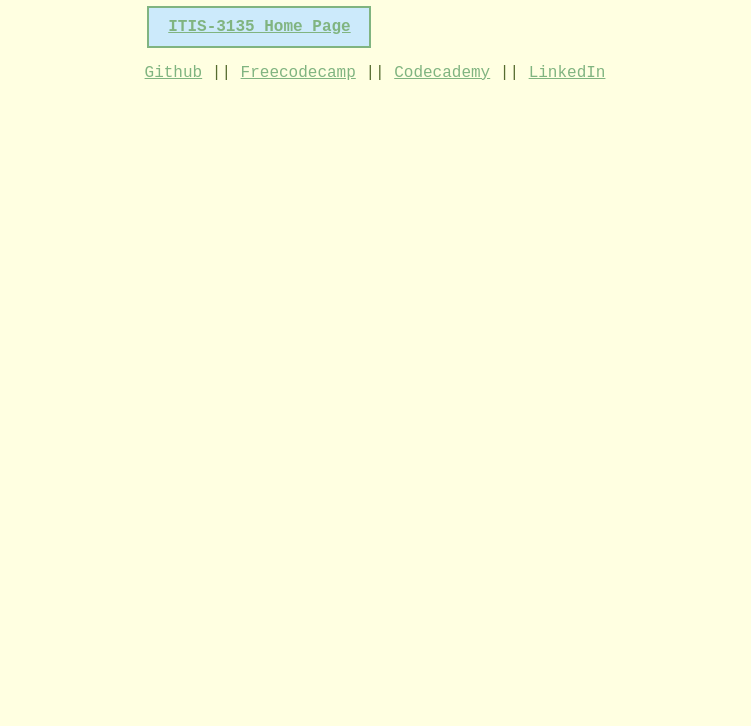
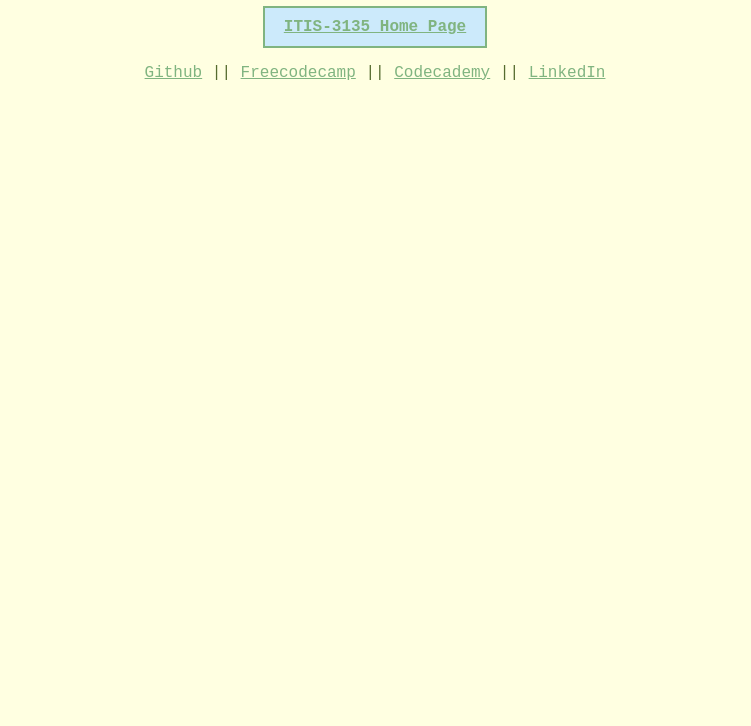
Before and after one commit to LoriCabrie26/LoriCabrie26.github.io, a plain HTML site: page index.html in a window 1280 px wide. Shown: the part 74-800 px from the top of the page, without its empty margins (265-1016 px from the left). Drawn offline with Linux system fonts and the light colour scheme.

Commit message:
centered div

```diff
--- a/itis3135/styles/clt.css
+++ b/itis3135/styles/clt.css
@@ -24,7 +24,8 @@ div a:hover{
 
 div{
     background-color:rgb(204, 234, 251);
-    margin-left: 32%;
+    margin-left: auto;
+    margin-right: auto;
     width: 200px;
     padding: 10px;
     border: 2px solid rgb(128, 180, 128);
```
